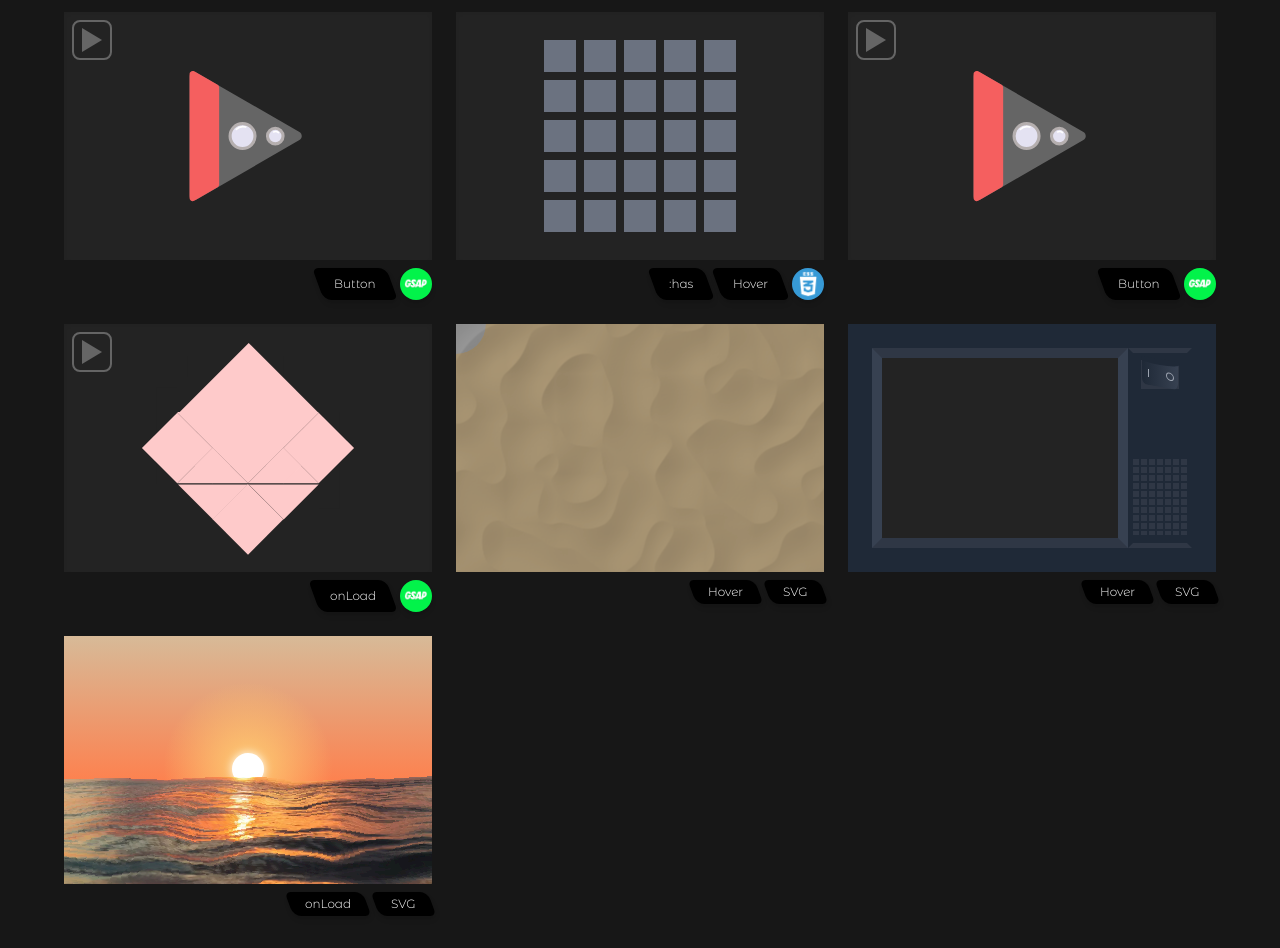
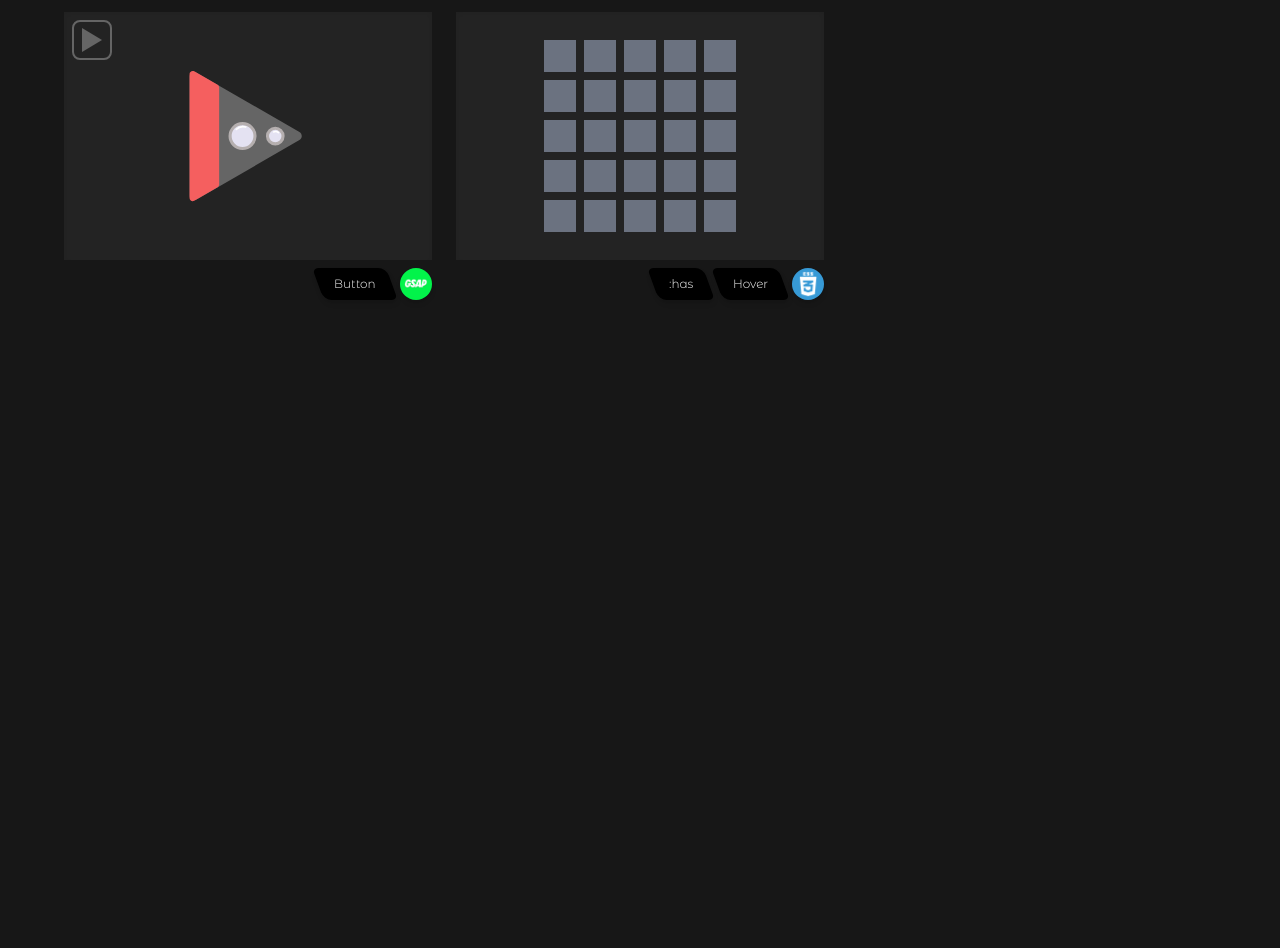
Before and after one commit to mlee2197/motion-script, a Next.js app: page / in a window 1280 px wide. Shown: the part 1740-2688 px from the top of the page. After the commit the page ends 2072 px from the top, so only its background shows below. Built offline with nearby package versions, Linux system fonts and the light colour scheme; a web font is replaced by a local one.

Commit message:
fix merge conflict

```diff
--- a/src/app/page.tsx
+++ b/src/app/page.tsx
@@ -99,33 +99,6 @@ export default function Home() {
               </div>
             </div>
           </Card>
-          <Card
-            tags={[COMPONENT_CATEGORIES.button]}
-            tool={ANIMATION_TOOLS.gsap}
-          >
-            <PlayRestart />
-          </Card>
-          <Card
-            tags={[CSS_PROPERTY_CATEGORIES.onLoad]}
-            tool={ANIMATION_TOOLS.gsap}
-          >
-            <OrigamiHeart />
-          </Card>
-          <Card
-            tags={[CSS_PROPERTY_CATEGORIES.hover, COMPONENT_CATEGORIES.svg]}
-          >
-            <Desert />
-          </Card>
-          <Card
-            tags={[CSS_PROPERTY_CATEGORIES.hover, COMPONENT_CATEGORIES.svg]}
-          >
-            <Crt />
-          </Card>
-          <Card
-            tags={[CSS_PROPERTY_CATEGORIES.onLoad, COMPONENT_CATEGORIES.svg]}
-          >
-            <Sunset />
-          </Card>
         </div>
       </main>
       <Footer />
```
